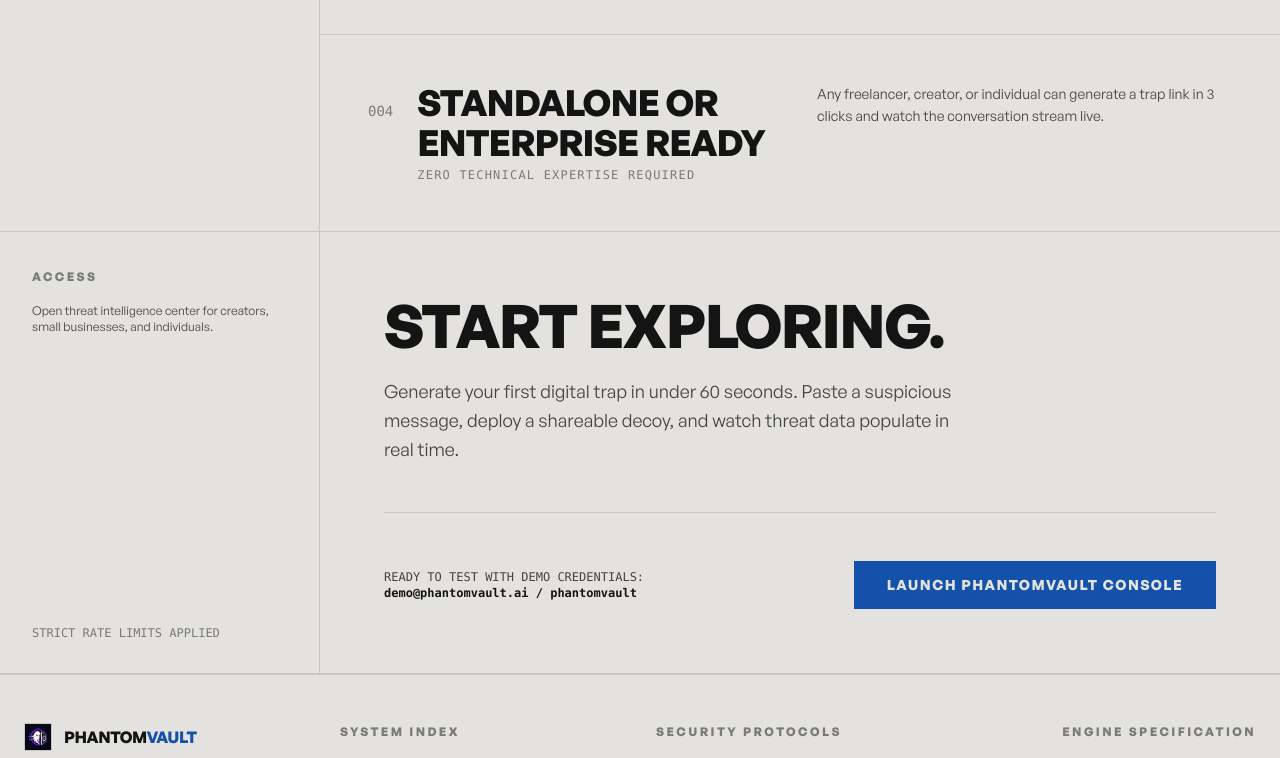
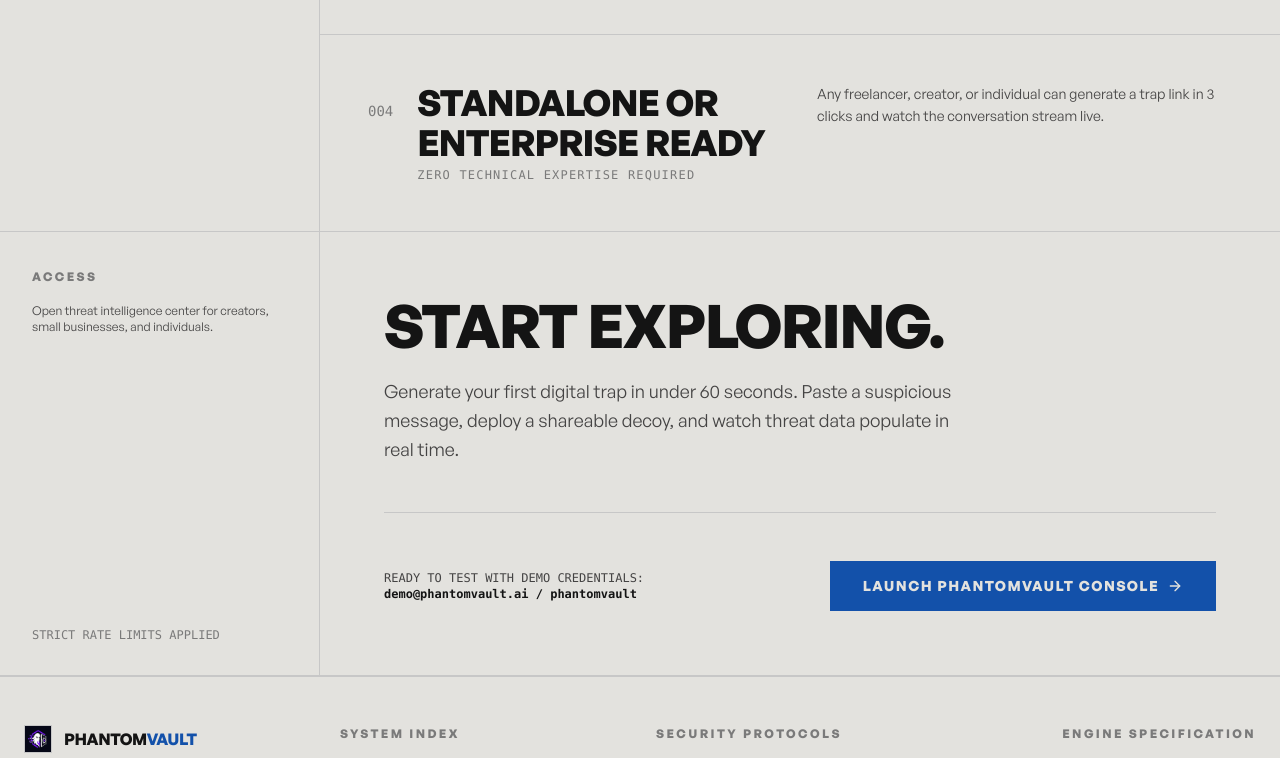
Before and after one commit to nonsense3/PhantomVault, a Next.js app in the folder web/: page / in a window 1280 px wide. Shown: the part 2000-2758 px from the top of the page. Built offline with nearby package versions, Linux system fonts and the light colour scheme; no server answers.

Commit message:
Console button redirection fix

```diff
--- /dev/null
+++ b/web/src/app/console/page.tsx
@@ -0,0 +1,11 @@
+import { redirect } from "next/navigation";
+import { getCurrentUser } from "@/lib/server/auth";
+
+export default async function ConsoleRedirectPage() {
+  const user = await getCurrentUser();
+  if (user) {
+    redirect("/dashboard");
+  } else {
+    redirect("/login?redirect=/dashboard");
+  }
+}
--- a/web/src/app/dashboard/page.tsx
+++ b/web/src/app/dashboard/page.tsx
@@ -42,6 +42,10 @@
   const fetchData = async () => {
     try {
       const res = await fetch("/api/incidents");
+      if (res.status === 401) {
+        window.location.href = "/login?redirect=/dashboard";
+        return;
+      }
       if (res.ok) {
         const data = await res.json();
         setStats(data.stats);
--- a/web/src/app/login/page.tsx
+++ b/web/src/app/login/page.tsx
@@ -61,7 +61,11 @@
         throw new Error(data.error || "Failed to sign in");
       }
 
-      router.push("/dashboard");
+      const targetUrl =
+        (typeof window !== "undefined"
+          ? new URLSearchParams(window.location.search).get("redirect")
+          : null) || "/dashboard";
+      router.push(targetUrl);
       router.refresh();
     } catch (err: unknown) {
       setError(err instanceof Error ? err.message : "Sign in failed");
@@ -79,7 +83,13 @@
         throw new Error("Authentication service is currently unavailable");
       }
 
-      const redirectTo = `${window.location.origin}/auth/callback`;
+      const redirectParam =
+        typeof window !== "undefined"
+          ? new URLSearchParams(window.location.search).get("redirect")
+          : null;
+      const redirectTo = `${window.location.origin}/auth/callback${
+        redirectParam ? `?next=${encodeURIComponent(redirectParam)}` : ""
+      }`;
       const { error: oauthError } = await supabase.auth.signInWithOAuth({
         provider,
         options: {
--- a/web/src/app/page.tsx
+++ b/web/src/app/page.tsx
@@ -2,9 +2,13 @@
 import Link from "next/link";
 import { Navbar } from "@/components/navbar";
 import { Footer } from "@/components/footer";
+import { ConsoleButton } from "@/components/console-button";
+import { getCurrentUser } from "@/lib/server/auth";
 import { ArrowRight, ShieldCheck, Zap, Terminal, Clock, Lock, Sparkles } from "lucide-react";
 
-export default function HomePage() {
+export default async function HomePage() {
+  const user = await getCurrentUser();
+  const isLoggedIn = !!user;
   return (
     <div className="min-h-screen flex flex-col bg-[var(--bg-primary)] text-[var(--text-primary)]">
       <Navbar />
@@ -53,10 +57,10 @@
                 </div>
 
                 <div className="xl:col-span-5 flex flex-wrap items-center gap-3.5">
-                  <Link href="/dashboard" className="poster-btn whitespace-nowrap">
+                  <ConsoleButton initialLoggedIn={isLoggedIn} className="poster-btn whitespace-nowrap">
                     <span>Enter Console</span>
                     <ArrowRight className="w-4 h-4" />
-                  </Link>
+                  </ConsoleButton>
                   <Link
                     href="/analyze"
                     className="poster-btn-secondary whitespace-nowrap"
@@ -247,12 +251,13 @@
                   READY TO TEST WITH DEMO CREDENTIALS: <br />
                   <span className="font-bold text-[var(--text-primary)]">demo@phantomvault.ai / phantomvault</span>
                 </div>
-                <Link
-                  href="/dashboard"
+                <ConsoleButton
+                  initialLoggedIn={isLoggedIn}
                   className="poster-btn text-base"
                 >
-                  Launch PhantomVault Console
-                </Link>
+                  <span>Launch PhantomVault Console</span>
+                  <ArrowRight className="w-4 h-4" />
+                </ConsoleButton>
               </div>
             </div>
           </div>
--- /dev/null
+++ b/web/src/components/console-button.tsx
@@ -0,0 +1,73 @@
+"use client";
+
+import React, { useEffect, useState } from "react";
+import Link from "next/link";
+import { useRouter } from "next/navigation";
+import { ArrowRight } from "lucide-react";
+
+interface ConsoleButtonProps {
+  className?: string;
+  children?: React.ReactNode;
+  initialLoggedIn?: boolean;
+}
+
+export function ConsoleButton({
+  className = "poster-btn whitespace-nowrap",
+  children,
+  initialLoggedIn = false,
+}: ConsoleButtonProps) {
+  const router = useRouter();
+  const [isLoggedIn, setIsLoggedIn] = useState(initialLoggedIn);
+  const [navigating, setNavigating] = useState(false);
+
+  useEffect(() => {
+    // Check client session to keep link href updated
+    fetch("/api/auth/me")
+      .then((res) => res.json())
+      .then((data) => {
+        setIsLoggedIn(!!data?.user);
+      })
+      .catch(() => {
+        setIsLoggedIn(false);
+      });
+  }, []);
+
+  const handleClick = async (e: React.MouseEvent<HTMLAnchorElement>) => {
+    e.preventDefault();
+    if (navigating) return;
+    setNavigating(true);
+
+    try {
+      const res = await fetch("/api/auth/me");
+      const data = await res.json();
+      if (data?.user) {
+        router.push("/dashboard");
+      } else {
+        router.push("/login?redirect=/dashboard");
+      }
+    } catch {
+      router.push("/login?redirect=/dashboard");
+    } finally {
+      setTimeout(() => setNavigating(false), 1500);
+    }
+  };
+
+  const href = isLoggedIn ? "/dashboard" : "/login?redirect=/dashboard";
+
+  return (
+    <Link
+      href={href}
+      onClick={handleClick}
+      className={className}
+    >
+      {children ? (
+        children
+      ) : (
+        <>
+          <span>{navigating ? "Entering Console..." : "Enter Console"}</span>
+          <ArrowRight className="w-4 h-4" />
+        </>
+      )}
+    </Link>
+  );
+}
```
